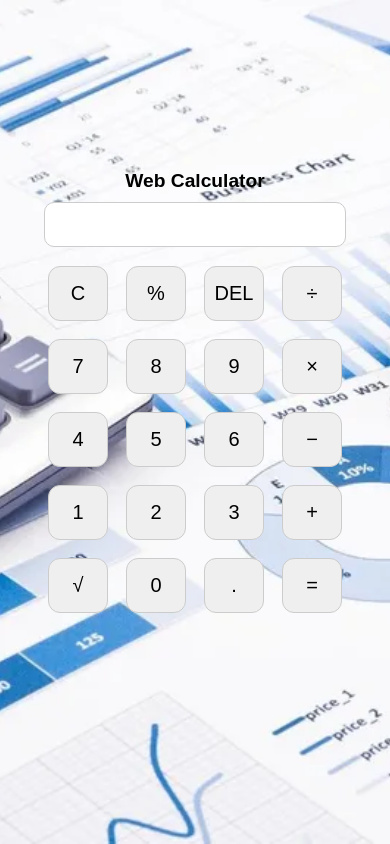
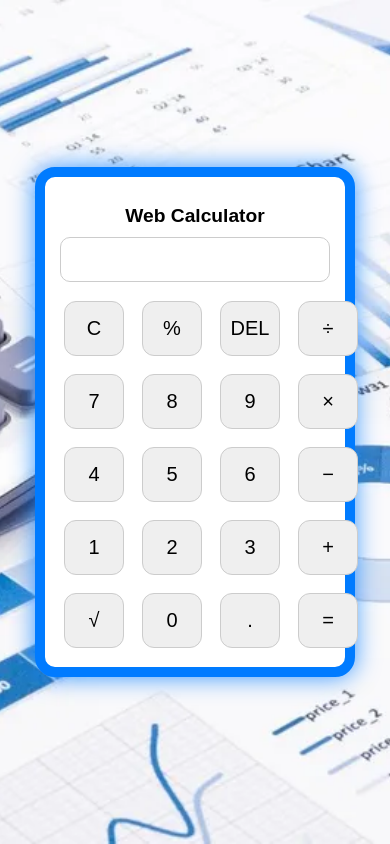
Before and after one commit to Mcoasty/flask-calculator, a Flask app: page / in a window 390 px wide. Run offline with Flask 3, Linux system fonts and the light colour scheme.

Commit message:
Fix doctype and make mobile friendly

```diff
--- a/templates/calculator_buttons.html
+++ b/templates/calculator_buttons.html
@@ -3,12 +3,15 @@
 <head>
     <title>Web Calculator</title>
     <style>
+        html, body {
+            height: 100%;
+            margin: 0;
+            padding: 0;
+        }
+
         body {
             font-family: Arial, sans-serif;
             text-align: center;
-        margin: 0;
-        padding: 0;
-        min-height: 100vh;
             background-image: url('static/calculator.jpg');
             background-size: cover;
             background-repeat: no-repeat;
@@ -22,7 +25,7 @@
             background-color: white;
             border: 10px solid #007BFF; /* Bright blue border */
             border-radius: 20px;
-        box-shadow: 0 0 25px rgba(0, 123, 255, 0.8); /* Brighter blue shadow */
+            box-shadow: 0 0 25px rgba(0, 123, 255, 0.8);
             padding: 20px;
             width: 100%;
             max-width: 320px;
@@ -67,10 +70,6 @@
             grid-gap: 10px;
         }
 
-    .grid div {
-        height: 60px;
-    }
-
         /* Mobile adjustments */
         @media (max-width: 500px) {
             .calculator {
@@ -94,47 +93,38 @@
             }
         }
     </style>
-
 </head>
 <body>
-    <div class="container">
+    <div class="calculator">
         <h1>Web Calculator</h1>
         <form method="post">
             <input type="text" id="display" name="expression" readonly value="{{ result }}"><br>
             <div class="buttons">
                 <div class="grid">
-                    <!-- Row 1 -->
                     <button type="button" onclick="clearDisplay()">C</button>
                     <button type="button" onclick="appendToDisplay('%')">%</button>
                     <button type="button" onclick="deleteLast()">DEL</button>
                     <button type="button" onclick="appendToDisplay('÷')">÷</button>
 
-                    <!-- Row 2 -->
                     <button type="button" onclick="appendToDisplay('7')">7</button>
                     <button type="button" onclick="appendToDisplay('8')">8</button>
                     <button type="button" onclick="appendToDisplay('9')">9</button>
                     <button type="button" onclick="appendToDisplay('*')">×</button>
 
-                    <!-- Row 3 -->
                     <button type="button" onclick="appendToDisplay('4')">4</button>
                     <button type="button" onclick="appendToDisplay('5')">5</button>
                     <button type="button" onclick="appendToDisplay('6')">6</button>
                     <button type="button" onclick="appendToDisplay('-')">−</button>
 
-                    <!-- Row 4 -->
                     <button type="button" onclick="appendToDisplay('1')">1</button>
                     <button type="button" onclick="appendToDisplay('2')">2</button>
                     <button type="button" onclick="appendToDisplay('3')">3</button>
                     <button type="button" onclick="appendToDisplay('+')">+</button>
 
-                    <!-- Row 5 -->
                     <button type="button" onclick="appendToDisplay('√(')">√</button>
                     <button type="button" onclick="appendToDisplay('0')">0</button>
                     <button type="button" onclick="appendToDisplay('.')">.</button>
                     <button type="submit">=</button>
-
-                    <!-- Empty placeholder to keep grid shape -->
-                    <div></div>
                 </div>
             </div>
         </form>
```
Lines whose indentation alone changed are shown as unchanged.
